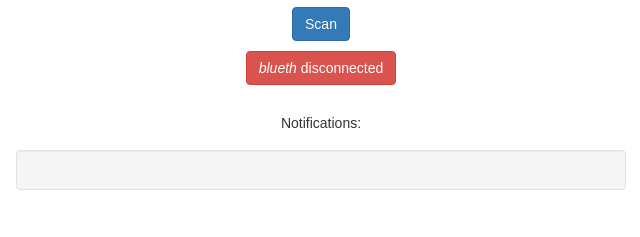
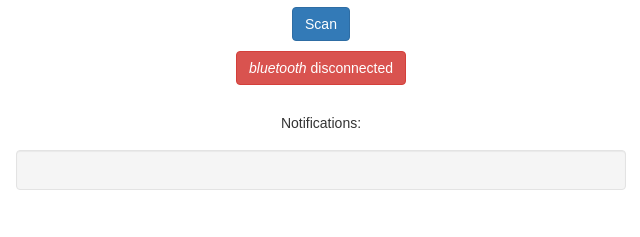
Before and after one commit to thiamugb/thiamugb.github.io, a plain HTML site: page testBLE.io/index.html in a window 1280 px wide. Shown: the part 188-425 px from the top of the page, 319-959 px from the left. Drawn offline with nearby package versions, Linux system fonts and the light colour scheme.

Commit message:
Initial commit000000

```diff
--- a/testBLE.io/index.html
+++ b/testBLE.io/index.html
@@ -71,7 +71,7 @@ $(document).ready(function(){
             </p>
             <p class="text-center">
               <button id="onDisconnected" class="btn btn-danger">
-                  <i class="material-icons">blueth </i> disconnected
+                  <i class="material-icons">bluetooth </i> disconnected
               </button>
             </p>
             <p class="text-center"  >Notifications:
```
